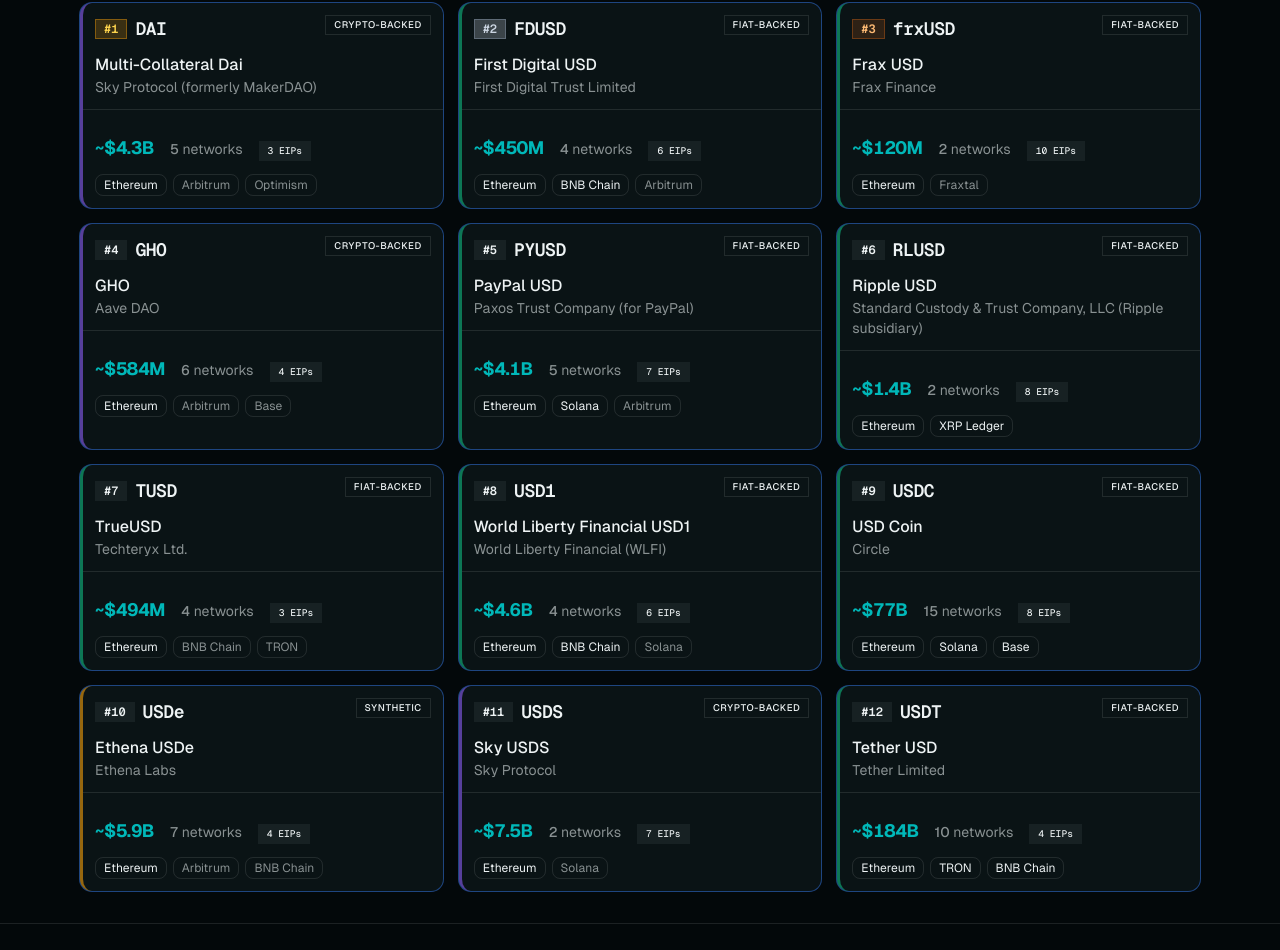
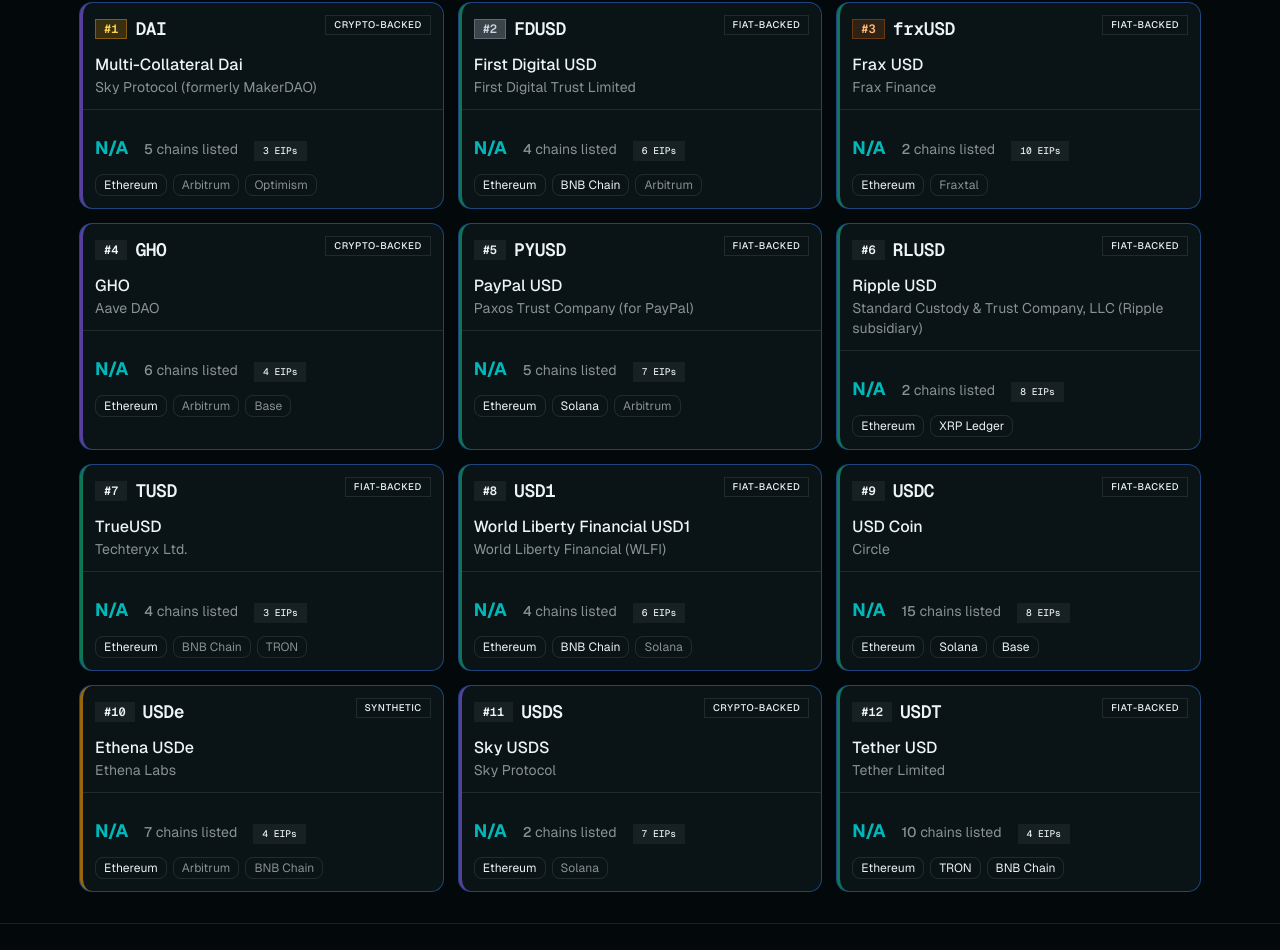
Before and after one commit to blockrockettech/stablemoney.dev, a Next.js app: page / in a window 1280 px wide. Shown: the part 673-1623 px from the top of the page. Built offline with nearby package versions, Linux system fonts and the light colour scheme; no server answers.

Commit message:
chore: show valid number of chains

```diff
--- a/components/CoinCard.tsx
+++ b/components/CoinCard.tsx
@@ -5,7 +5,7 @@ import { Badge } from "@/components/ui/badge"
 import { NetworkChip } from "@/components/NetworkChip"
 import { cn } from "@/lib/utils"
 import { countImplementedEips } from "@/lib/eip-helpers"
-import { getMarketCap, getChainCount } from "@/lib/market-data"
+import { getMarketCap } from "@/lib/market-data"
 
 const typeLabel: Record<StablecoinType, string> = {
   fiat: "Fiat-backed",
@@ -83,8 +83,9 @@ export function CoinCard({
             {getMarketCap(coin.symbol)}
           </span>
           <span className="text-muted-foreground text-sm">
-            <span className="text-foreground/80 font-medium">{getChainCount(coin.symbol)}</span>{" "}
-            networks
+            <span className="text-foreground/80 font-medium">{coin.networks.length}</span>{" "}
+            {coin.networks.length === 1 ? "chain" : "chains"}{" "}
+            <span className="text-muted-foreground/80">listed</span>
           </span>
           {eipImplemented != null ? (
             <Badge
--- a/data/coins.ts
+++ b/data/coins.ts
@@ -5,7 +5,6 @@ export const coins: Coin[] = [
     symbol: "USDT",
     name: "Tether USD",
     issuer: "Tether Limited",
-    marketCap: "~$184B",
     type: "fiat",
     description:
       "Largest stablecoin by market cap and dominant liquidity layer across crypto exchanges. Launched 2014 on Bitcoin Omni layer, now spans 15+ blockchains. Over $1T monthly volume.",
@@ -143,7 +142,6 @@ export const coins: Coin[] = [
     symbol: "USDC",
     name: "USD Coin",
     issuer: "Circle",
-    marketCap: "~$77B",
     type: "fiat",
     description:
       "Most developer-friendly and compliance-forward stablecoin. Native on 32 blockchains as of early 2026 with Cross-Chain Transfer Protocol (CCTP) for native burns-and-mints across 21 chains. Circle completed its IPO on NYSE (ticker: CRCL) in January 2026.",
@@ -330,7 +328,6 @@ export const coins: Coin[] = [
     symbol: "USDe",
     name: "Ethena USDe",
     issuer: "Ethena Labs",
-    marketCap: "~$5.9B",
     type: "synthetic",
     description:
       "Third-largest stablecoin and most technically novel. Achieves dollar peg via delta-neutral hedge — users deposit ETH/BTC collateral while the protocol opens an equal short perpetual futures position. Yield flows from funding rates and ETH staking to sUSDe holders.",
@@ -470,7 +467,6 @@ export const coins: Coin[] = [
     symbol: "DAI",
     name: "Multi-Collateral Dai",
     issuer: "Sky Protocol (formerly MakerDAO)",
-    marketCap: "~$4.3B",
     type: "crypto",
     description:
       "Original decentralized stablecoin, live since December 2017. Users open Vaults and over-collateralize crypto to mint DAI. MakerDAO rebranded to Sky Protocol in 2024 and launched USDS as a successor — DAI and USDS are freely interchangeable 1:1. Fully on-chain governance by SKY token holders.",
@@ -578,7 +574,6 @@ export const coins: Coin[] = [
     symbol: "USDS",
     name: "Sky USDS",
     issuer: "Sky Protocol",
-    marketCap: "~$7.5B",
     type: "crypto",
     description:
       "Upgraded successor to DAI, launched with the MakerDAO→Sky Protocol rebrand in 2024. Interchangeable with DAI at 1:1 via DaiUsds.sol migration contract. Key additions: upgradeable proxy, planned freeze function for regulatory compliance, Sky Savings Rate, and Solana deployment.",
@@ -659,7 +654,6 @@ export const coins: Coin[] = [
     symbol: "FDUSD",
     name: "First Digital USD",
     issuer: "First Digital Trust Limited",
-    marketCap: "~$450M",
     type: "fiat",
     description:
       "Launched June 2023 to replace Binance's BUSD after wind-down. Primarily used for trading pairs on Binance, though usage has declined sharply. In April 2025, Justin Sun publicly accused First Digital Trust of insolvency, causing a brief depeg to $0.87 before recovering. Binance subsequently delisted multiple FDUSD trading pairs in early 2026, accelerating market cap decline from a ~$2B+ peak.",
@@ -748,7 +742,6 @@ export const coins: Coin[] = [
     symbol: "PYUSD",
     name: "PayPal USD",
     issuer: "Paxos Trust Company (for PayPal)",
-    marketCap: "~$4.1B",
     type: "fiat",
     description:
       "Most UX-focused stablecoin with deep fintech integration across PayPal and Venmo (400M+ users). Issued by Paxos (NYDFS-regulated). The Solana deployment uses Token Extensions (Token-2022) enabling confidential transfers, transfer hooks, and memo fields. In March 2026, PayPal expanded PYUSD to 70 international markets across Asia-Pacific, Europe, Latin America, and North America.",
@@ -863,7 +856,6 @@ export const coins: Coin[] = [
     symbol: "frxUSD",
     name: "Frax USD",
     issuer: "Frax Finance",
-    marketCap: "~$120M",
     type: "fiat",
     description:
       "Fully collateralized stablecoin launched December 2025 as the successor to the original FRAX stablecoin. Backed 1:1 by BlackRock's BUIDL fund (USD Institutional Digital Liquidity Fund, tokenized by Securitize) — investing in US Treasury bills, cash, and repo agreements. The original FRAX fractional-algorithmic model was retired. Note: the FRAX ticker now refers to the Frax Finance governance and gas token for the Fraxtal L2 network (formerly FXS).",
@@ -931,7 +923,6 @@ export const coins: Coin[] = [
     symbol: "TUSD",
     name: "TrueUSD",
     issuer: "Techteryx Ltd.",
-    marketCap: "~$494M",
     type: "fiat",
     description:
       "One of the earliest regulated stablecoins (2018). Acquired by Techteryx Ltd. (BVI) in 2020; Archblock (formerly TrueCoin), the original operator, filed for Chapter 11 bankruptcy in 2025. TUSD is under significant legal and financial stress: $456M in reserves were locked in an illiquid offshore fund (Cayman-based Aria Commodity Finance Fund) and a Dubai court issued a global freezing order on those assets in November 2025. TrueCoin and TrustToken settled with the SEC in September 2024 for fraud charges related to falsely marketing TUSD as fully dollar-backed. Real-time attestations have been suspended/unreliable. The peg has been maintained only due to a ~$500M bailout by Justin Sun.",
@@ -1014,7 +1005,6 @@ export const coins: Coin[] = [
     symbol: "USD1",
     name: "World Liberty Financial USD1",
     issuer: "World Liberty Financial (WLFI)",
-    marketCap: "~$4.6B",
     type: "fiat",
     description:
       "Fastest-growing stablecoin of 2025 — announced March 2025 and went live around April 2025 (sources vary). Reached $4.7B by February 2026 via Binance and Abu Dhabi MGX partnerships. Backed 1:1 by USD, US Treasuries, and cash equivalents, custodied by BitGo. In February 2026, USD1 briefly de-pegged to $0.98 in what WLFI described as a coordinated attack; it recovered within hours. WLFI launched World Liberty Markets (lending platform using USD1) in January 2026 and an AI payments SDK in March 2026.",
@@ -1107,7 +1097,6 @@ export const coins: Coin[] = [
     symbol: "GHO",
     name: "GHO",
     issuer: "Aave DAO",
-    marketCap: "~$584M",
     type: "crypto",
     description:
       "Aave-native decentralised stablecoin launched July 2023. GHO is minted by borrowers on Aave V3 against over-collateralised positions — it is never supplied, only created. Supply is governed by a facilitator model: each approved facilitator (Aave V3, FlashMinter, GSM) has a governance-set bucket capacity controlling the maximum GHO it can mint. Cross-chain via Chainlink CCIP (lock-and-mint from Ethereum, burn-and-mint between L2s). Peg stability maintained by GSM (1:1 USDC/USDT swaps), borrow rate tuning, and arbitrage incentives.",
@@ -1236,7 +1225,6 @@ export const coins: Coin[] = [
     symbol: "RLUSD",
     name: "Ripple USD",
     issuer: "Standard Custody & Trust Company, LLC (Ripple subsidiary)",
-    marketCap: "~$1.4B",
     type: "fiat",
     description:
       "Ripple's USD-backed stablecoin, approved by NYDFS and DFSA (Dubai). Launched December 2024, natively issued on Ethereum and XRP Ledger. Purpose-built for cross-border payments with six-role access control (admin, minter, burner, pauser, clawbacker, upgrader), account-level freeze, clawback (seize), and UUPS upgradeability. V2 upgrade (September 2025) added EIP-2612 gasless permit.",
--- a/lib/market-data.ts
+++ b/lib/market-data.ts
@@ -1,8 +1,9 @@
-import { coinBySymbol, coins as allCoins } from "@/data/coins"
+import { coins as allCoins } from "@/data/coins"
+
+const NO_MCAP_LABEL = "N/A"
 
 interface MarketDataCoin {
   marketCap: number
-  chainCount: number
   price: number
 }
 
@@ -24,7 +25,7 @@ function load(): MarketDataFile | null {
       return _cache
     }
   } catch {
-    // generated file not present — fall back to static data
+    // generated file not present (run prebuild / fetch-market-data)
   }
   return null
 }
@@ -41,20 +42,13 @@ export function getMarketCap(symbol: string): string {
   const data = load()
   const entry = data?.coins[symbol]
   if (entry && entry.marketCap > 0) return formatUsd(entry.marketCap)
-  return coinBySymbol[symbol.toUpperCase()]?.marketCap ?? "N/A"
-}
-
-export function getChainCount(symbol: string): number {
-  const data = load()
-  const entry = data?.coins[symbol]
-  if (entry && entry.chainCount > 0) return entry.chainCount
-  return coinBySymbol[symbol.toUpperCase()]?.networks.length ?? 0
+  return NO_MCAP_LABEL
 }
 
 export function getTotalMarketCap(): string {
   const data = load()
   if (data && data.totalMarketCap > 0) return formatUsd(data.totalMarketCap)
-  return "~$314B"
+  return NO_MCAP_LABEL
 }
 
 export function getDataFreshness(): string | null {
--- a/scripts/fetch-market-data.ts
+++ b/scripts/fetch-market-data.ts
@@ -29,7 +29,6 @@ interface DefiLlamaAsset {
 
 interface MarketDataCoin {
   marketCap: number
-  chainCount: number
   price: number
 }
 
@@ -68,10 +67,9 @@ async function fetchMarketData(): Promise<MarketDataFile> {
       continue
     }
     const mcap = asset.circulating?.peggedUSD ?? 0
-    const chainCount = asset.chains?.length ?? 0
     const price = asset.price ?? 1
 
-    coins[symbol] = { marketCap: mcap, chainCount, price }
+    coins[symbol] = { marketCap: mcap, price }
     totalMarketCap += mcap
   }
 
--- a/types/index.ts
+++ b/types/index.ts
@@ -53,7 +53,6 @@ export interface Coin {
   symbol: string
   name: string
   issuer: string
-  marketCap: string
   type: StablecoinType
   description: string
   networks: NetworkDeployment[]
```
Also changed, not shown: 1 other file (tests, documents, lock files or other folders).
